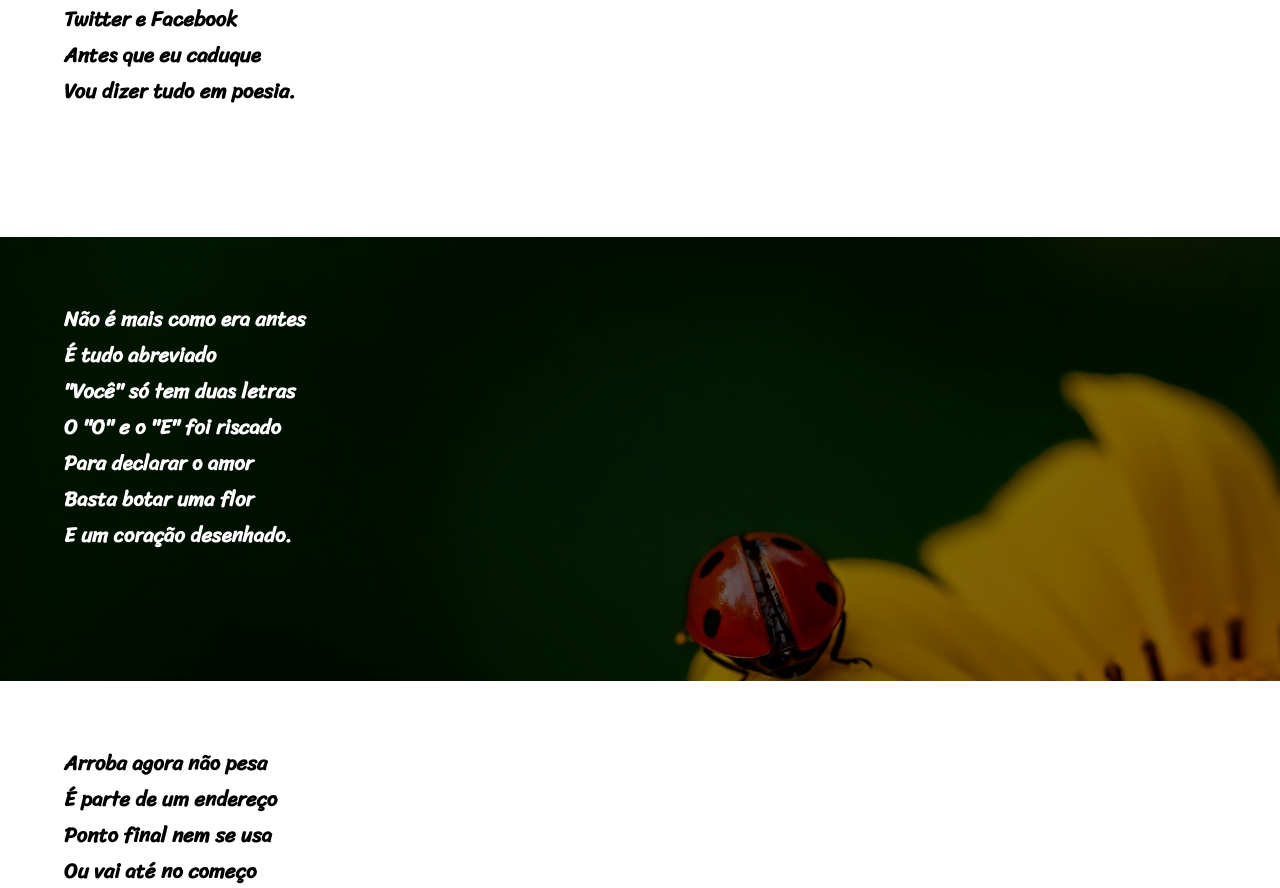
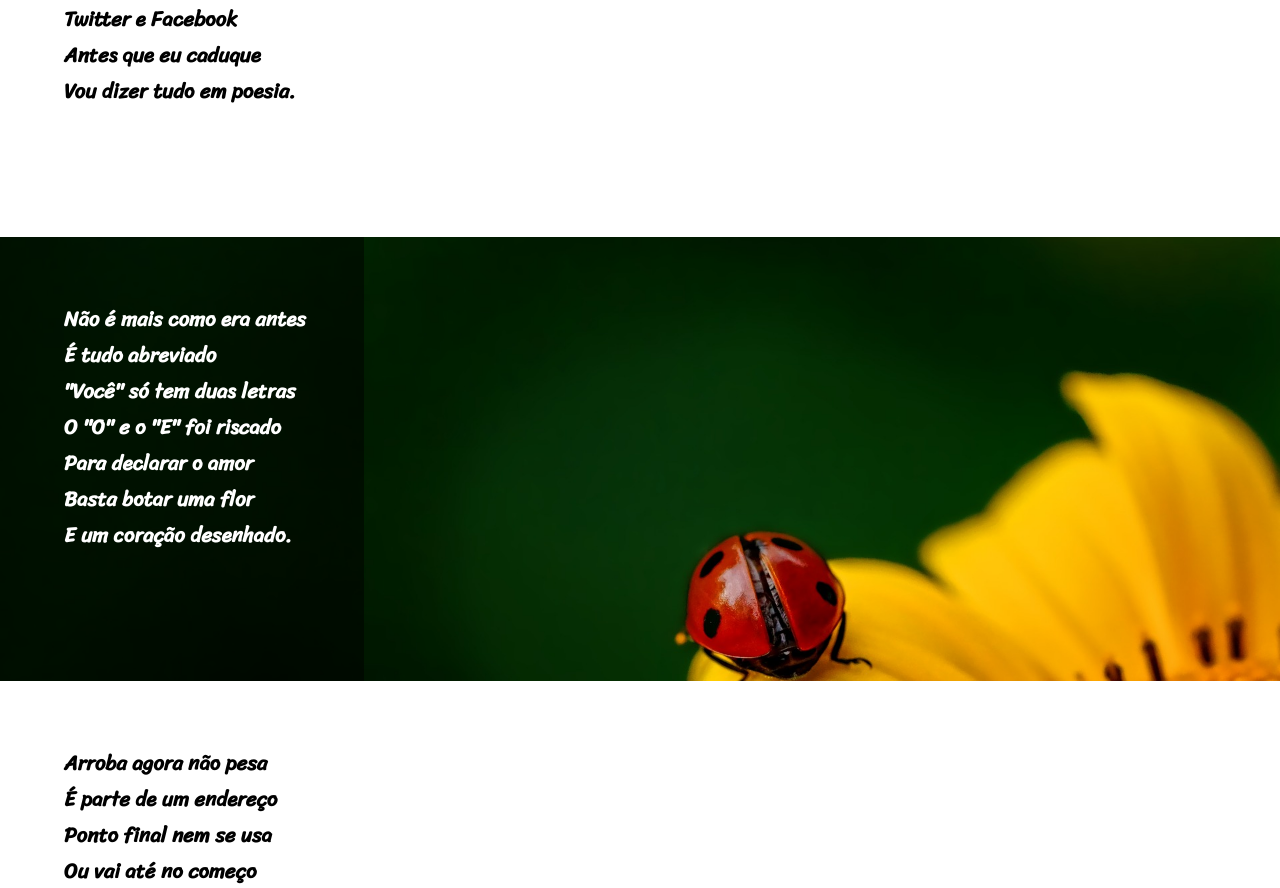
Before and after one commit to lucianorreis/Estudos, a PHP site: page / in a window 1280 px wide. Shown: the part 317-1205 px from the top of the page. Run offline with PHP 8.4, Linux system fonts and the light colour scheme.

Commit message:
Update style.css

```diff
--- a/HTML-CSS/Desafios/d012/style.css
+++ b/HTML-CSS/Desafios/d012/style.css
@@ -57,8 +57,8 @@ main {
     margin: auto;
 }
 #segunda {
-    display: block;
     padding: 5% 0% 10% 5%;
+    width: 300px;
     background-color: rgba(0, 0, 0, 0.507);
     color: white;
 }
```
